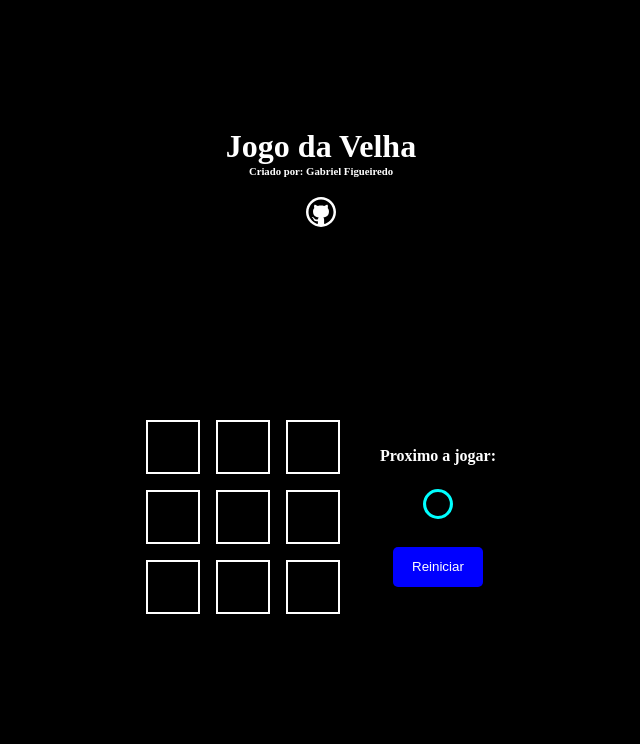
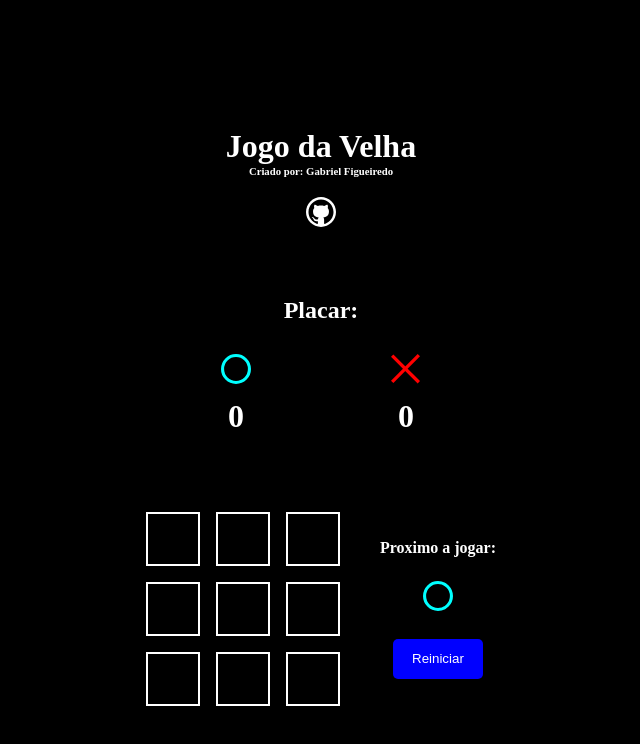
Before and after one commit to GabrielCFigueiredo/jogo-da-velha, a Next.js app: page / in a window 1280 px wide. Shown: the top 744 px of the page, without its empty margins (319-959 px from the left). Built offline with nearby package versions, Linux system fonts and the light colour scheme.

Commit message:
placar do jogo

```diff
--- a/pages/index.js
+++ b/pages/index.js
@@ -1,6 +1,7 @@
 import Game from "../src/components/Game/Game";
 import Header from "../src/components/Header/Header";
-import { Container, Wrapper } from "./page.styles/index.styles";
+import { Container, Wrapper } from "./index.styles";
+
 
 
 export default function Home() {
--- a/src/components/Game/Game.js
+++ b/src/components/Game/Game.js
@@ -1,7 +1,9 @@
 import { useState, useEffect } from "react";
 import GameInfo from "../GameInfo/GameInfo";
 import GameOption from "../GameOption/GameOption";
-import { ContainerGame, WrapperGame } from "./Game.styles";
+import Score from "../Score/Score";
+
+import { Container, ContainerGame, WrapperGame } from "./Game.styles";
 
 export default function Game() {
 
@@ -10,6 +12,8 @@ export default function Game() {
     const [winner, setWinner] = useState(0)
     const [winnerLine, setWinnerLine] = useState([])
     const [draw, setDraw] = useState(false)
+    const [winnerCircle, setWinnerCircle] = useState(0)
+    const [winnerX, setWinnerX] = useState(0)
 
     const tableWinner = [
         [0, 1, 2],
@@ -38,9 +42,12 @@ export default function Game() {
             if (sun === 3 || sun === -3) {
                 setWinner(sun / 3)
                 setWinnerLine(line)
+                sun > 0 ? setWinnerCircle(winnerCircle + 1) : setWinnerX(winnerX + 1)
             }
         })
     }
+
+
 
     const verifyWinnerLine = (pos) => winnerLine.find((value) => value === pos) !== undefined
 
@@ -72,6 +79,11 @@ export default function Game() {
 
     return (
         <WrapperGame>
+            <Score
+                winnerCircle={winnerCircle}
+                winnerX={winnerX}
+            />
+            <Container>
                 <ContainerGame>
                     {
                         game.map((value, pos) => <GameOption
@@ -90,6 +102,8 @@ export default function Game() {
                     onReset={handleReset}
                     draw={draw}
                 />
+            </Container>
+
 
         </WrapperGame>
     )
--- a/src/components/Game/Game.styles.js
+++ b/src/components/Game/Game.styles.js
@@ -4,6 +4,18 @@ export const WrapperGame = styled.div`
 
 display: flex;
 justify-content: space-between;
+flex-direction: column;
+align-items: center;
+gap: 16px;
+width: 350px;
+height: 500px;
+
+`
+export const Container = styled.div `
+
+display: flex;
+justify-content: space-between;
+
 align-items: center;
 gap: 16px;
 width: 350px;
@@ -12,7 +24,6 @@ height: 500px;
 
 flex-direction: column;
 }
-
 `
 export const ContainerGame = styled.div`
 
--- a/src/components/GameInfo/GameInfo.js
+++ b/src/components/GameInfo/GameInfo.js
@@ -46,7 +46,7 @@ export default function GameInfo({ current, winner, onReset, draw }) {
                 </>
             }
             {
-                draw && <h4>empate</h4>
+                draw && <h4>EMPATE</h4>
             }
 
             <Button
--- a/src/components/GameOption/GameOption.styles.js
+++ b/src/components/GameOption/GameOption.styles.js
@@ -2,11 +2,10 @@ import styled from "styled-components";
 
 export const WrapperGameOption = styled.div`
 
-border: ${props => (props.winner ? "2px solid #00eeff" : "2px solid #ffff")} ;
-border: ${props => (props.draw ? "2px solid #EBFC00" : "2px solid #ffff")} ;
+background-color: ${props => (props.winner ? "#00eeff" : "#000")};
+border: ${props => (props.draw ? "2px solid #EBFC00" : "2px solid #ffff")};
 width: 50px;
 height: 50px;
 display: grid;
 place-items: center;
-
 `
--- /dev/null
+++ b/src/components/Score/Score.js
@@ -0,0 +1,24 @@
+
+import Icon from "../Icon/Icon";
+import { ContainerIcon, ContainerScore, WrapperScore } from "./Score.styles";
+
+export default function Score({ winnerCircle, winnerX }) {
+
+    return (
+        <WrapperScore>
+            <div>
+                <h2>Placar:</h2>
+            </div>
+            <ContainerScore>
+                <ContainerIcon>
+                    <Icon iconName={"circle"} />
+                    <h1>{winnerCircle}</h1>
+                </ContainerIcon>
+                <ContainerIcon>
+                    <Icon iconName={"x"} />
+                    <h1>{winnerX}</h1>
+                </ContainerIcon>
+            </ContainerScore>
+        </WrapperScore>
+    )
+}
--- /dev/null
+++ b/src/components/Score/Score.styles.js
@@ -0,0 +1,25 @@
+import styled from "styled-components";
+
+export const WrapperScore = styled.div `
+
+margin-top: 30px;
+display: flex;
+justify-content: center;
+align-items: center;
+flex-direction: column;
+gap: 30px;
+`
+export const ContainerScore = styled.div `
+
+display: flex;
+width: 200px;
+justify-content: space-between;
+`
+
+export const ContainerIcon = styled.div `
+
+display: flex;
+flex-direction: column;
+align-items: center;
+gap: 10px;
+`
```
Also changed, not shown: pages/index.styles.js (renamed from pages/page.styles/index.styles.js). Lines whose indentation alone changed are shown as unchanged.
